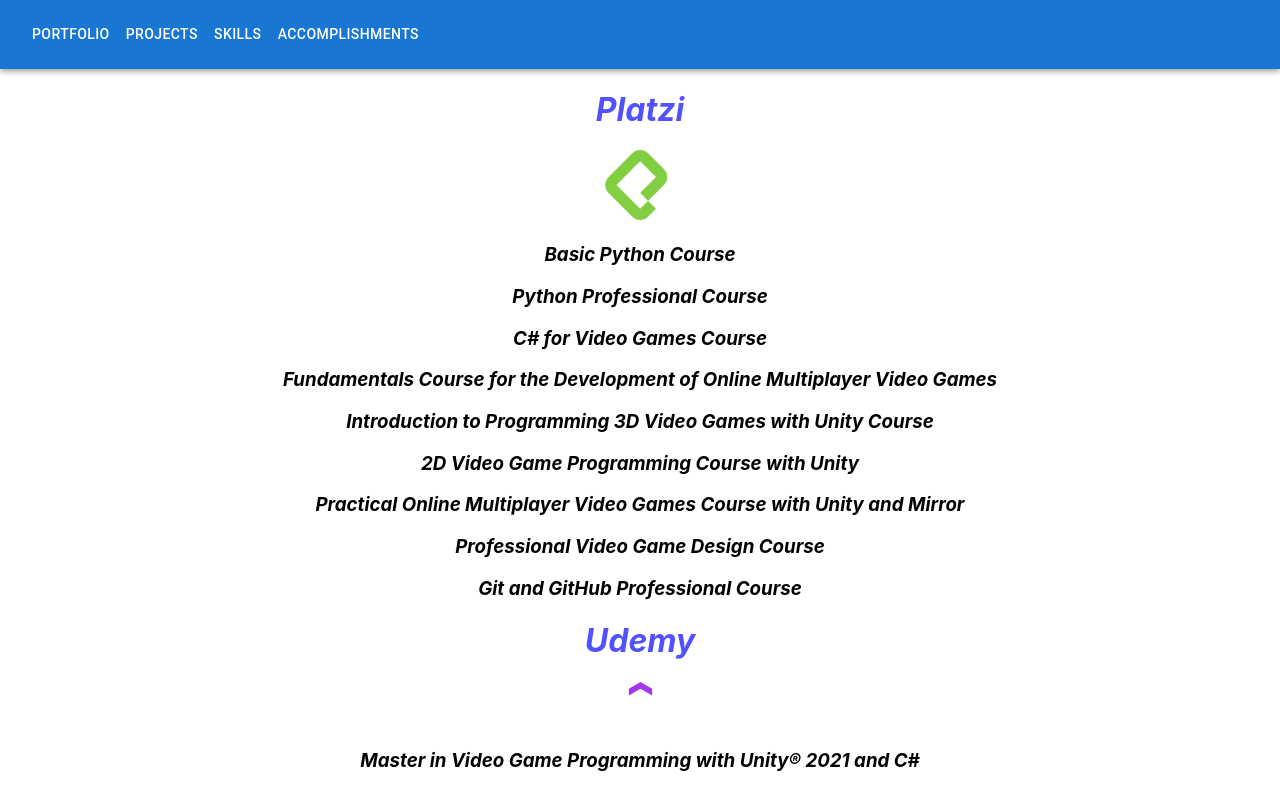
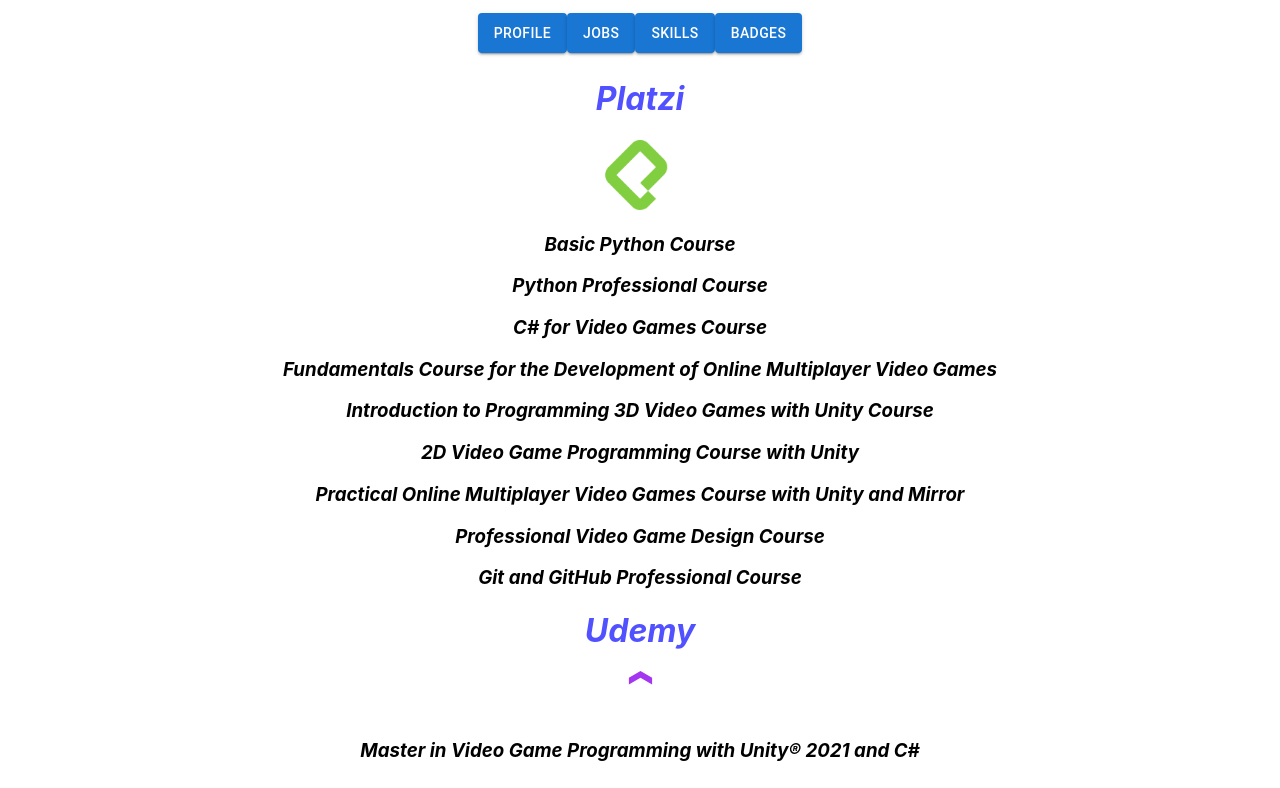
Before and after one commit to walberh96/walberhportfolio, a Next.js app: page /accomplishments in a window 1280 px wide. Shown: the top 788 px of the page. Built offline with nearby package versions, Linux system fonts and the light colour scheme.

Commit message:
updated NavBar

```diff
--- a/components/NavResp.js
+++ b/components/NavResp.js
@@ -1,147 +1,52 @@
-import * as React from 'react';
-import AppBar from '@mui/material/AppBar';
-import Box from '@mui/material/Box';
-import Toolbar from '@mui/material/Toolbar';
-import IconButton from '@mui/material/IconButton';
-import Typography from '@mui/material/Typography';
-import Menu from '@mui/material/Menu';
-import MenuIcon from '@mui/icons-material/Menu';
-import Container from '@mui/material/Container';
-import Avatar from '@mui/material/Avatar';
-import Button from '@mui/material/Button';
-import Tooltip from '@mui/material/Tooltip';
-import MenuItem from '@mui/material/MenuItem';
-import AdbIcon from '@mui/icons-material/Adb';
-import Link from 'next/link';
+import { Box,Button } from "@mui/material";
+import Link from "next/link";
 
-const pages = ['Portfolio', 'Projects', 'Skills', 'Accomplishments'];
+const pages = ['Profile', 'Jobs', 'Skills', 'Badges'];
 
-function ResponsiveAppBar() {
-  const [anchorElNav, setAnchorElNav] = React.useState(null);
-  const [anchorElUser, setAnchorElUser] = React.useState(null);
+const boxDefault={
+  height:50,
+  padding: 2,
+  minWidth:600,
+  m:1
+}
 
-  const handleOpenNavMenu = (event) => {
-    setAnchorElNav(event.currentTarget);
-  };
-  const handleOpenUserMenu = (event) => {
-    setAnchorElUser(event.currentTarget);
-  };
-
-  const handleCloseNavMenu = () => {
-    setAnchorElNav(null);
-  };
-
-  const handleCloseUserMenu = () => {
-    setAnchorElUser(null);
-  };
-
+const NavResp = () => {
   return (
-    <AppBar position="sticky">
-      <Container maxWidth="xl">
-        <Toolbar disableGutters>
-          <Box sx={{ flexGrow: 1, display: { xs: 'grid', md: 'none'  } }}>
-            <IconButton
-              size="small"
-              aria-label="account of current user"
-              aria-controls="menu-appbar"
-              aria-haspopup="true"
-
-              onClick={handleOpenNavMenu}
-              color="inherit"
+    <div>
+      <Box
+        m={1}
+        display="flex"
+        justifyContent="center"
+        alignItems="center"
+        sx={boxDefault}
       >
-              <MenuIcon />
-            </IconButton>
-            <Menu
-              id="menu-appbar"
-              anchorEl={anchorElNav}
-              anchorOrigin={{
-                vertical: 'bottom',
-                horizontal: 'center',
-              }}
-              keepMounted
-              transformOrigin={{
-                vertical: 'top',
-                horizontal: 'left',
-              }}
-              open={Boolean(anchorElNav)}
-              onClose={handleCloseNavMenu}
-              sx={{
-                display: { xs: 'block', md: 'none' },
-              }}
-            >
-
-                <MenuItem key={pages[0]} onClick={handleCloseNavMenu}>
-                  <Link passHref href={'/'}>
-                    <Typography textAlign="center">{pages[0]}</Typography>
-                  </Link>
-                </MenuItem>
-                <MenuItem key={pages[1]} onClick={handleCloseNavMenu}>
-                <Link passHref href={'/projects'}>
-                    <Typography textAlign="center">{pages[1]}</Typography>
-                  </Link>
-                </MenuItem>
-             <MenuItem key={pages[2]} onClick={handleCloseNavMenu}>
-             <Link passHref href={'/skills'}>
-                    <Typography textAlign="center">{pages[2]}</Typography>
-                  </Link>
-             </MenuItem>
-             <MenuItem key={pages[3]} onClick={handleCloseNavMenu}>
-             <Link passHref href={'/accomplishments'}>
-                    <Typography textAlign="center">{pages[3]}</Typography>
-                  </Link>
-                  </MenuItem>
-            </Menu>
-          </Box>
-
-
-          <Box sx={{ flexGrow: 1 , display: { xs: 'none', md: 'flex' } }}>
-
         <Link href={'/'} passHref>
-              <Button
-                key={pages[0]}
-                onClick={handleCloseNavMenu}
-                sx={{ my: 2, color: 'white', display: 'block'}}
-              >
+          <Button variant="contained" color="primary" sx={{ height: 40 }}>
             {pages[0]}
           </Button>
         </Link>
 
         <Link href={'/projects'} passHref>
-              <Button
-                key={pages[1]}
-                onClick={handleCloseNavMenu}
-                sx={{ my: 2, color: 'white', display: 'block' }}
-              >
+          <Button variant="contained" color="primary" sx={{ height: 40 }}>
             {pages[1]}
           </Button>
         </Link>
 
         <Link href={'/skills'} passHref>
-              <Button
-                key={pages[2]}
-                onClick={handleCloseNavMenu}
-                sx={{ my: 2, color: 'white', display: 'block' }}
-              >
+          <Button variant="contained" color="primary" sx={{ height: 40 }}>
             {pages[2]}
           </Button>
         </Link>
 
         <Link href={'/accomplishments'} passHref>
-              <Button
-                key={pages[3]}
-                onClick={handleCloseNavMenu}
-                sx={{ my: 2, color: 'white', display: 'block' }}
-              >
+          <Button variant="contained" color="primary" sx={{ height: 40 }}>
             {pages[3]}
           </Button>
         </Link>
-
 </Box>
 
+    </div>
+  )
+}
 
-        </Toolbar>
-      </Container>
-    </AppBar>
-  );
-}
-export default ResponsiveAppBar;
+export default NavResp
```
Also changed, not shown: components/Nav.js (deleted, +0 -27 lines), pages/accomplishments.js (+1 -0 lines), public/sololearn/react.png (added). Lines whose indentation alone changed are shown as unchanged.
